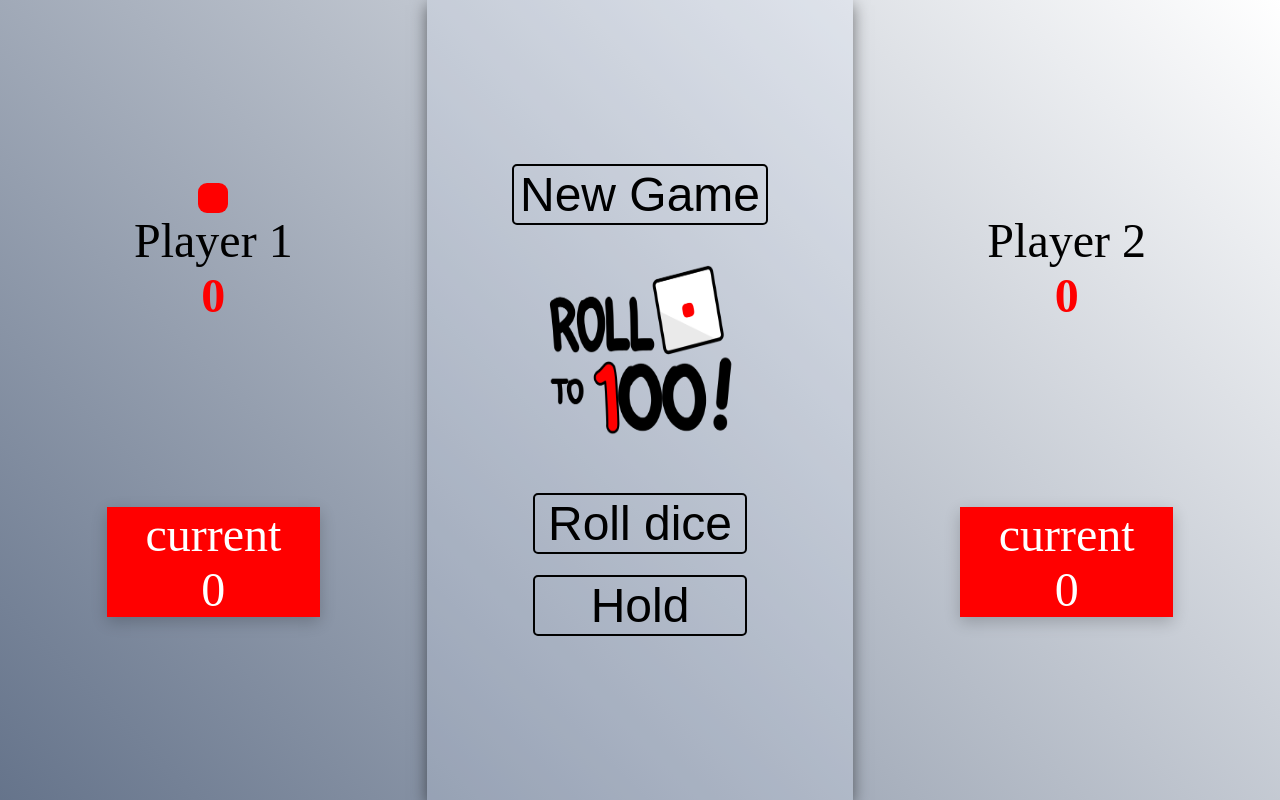
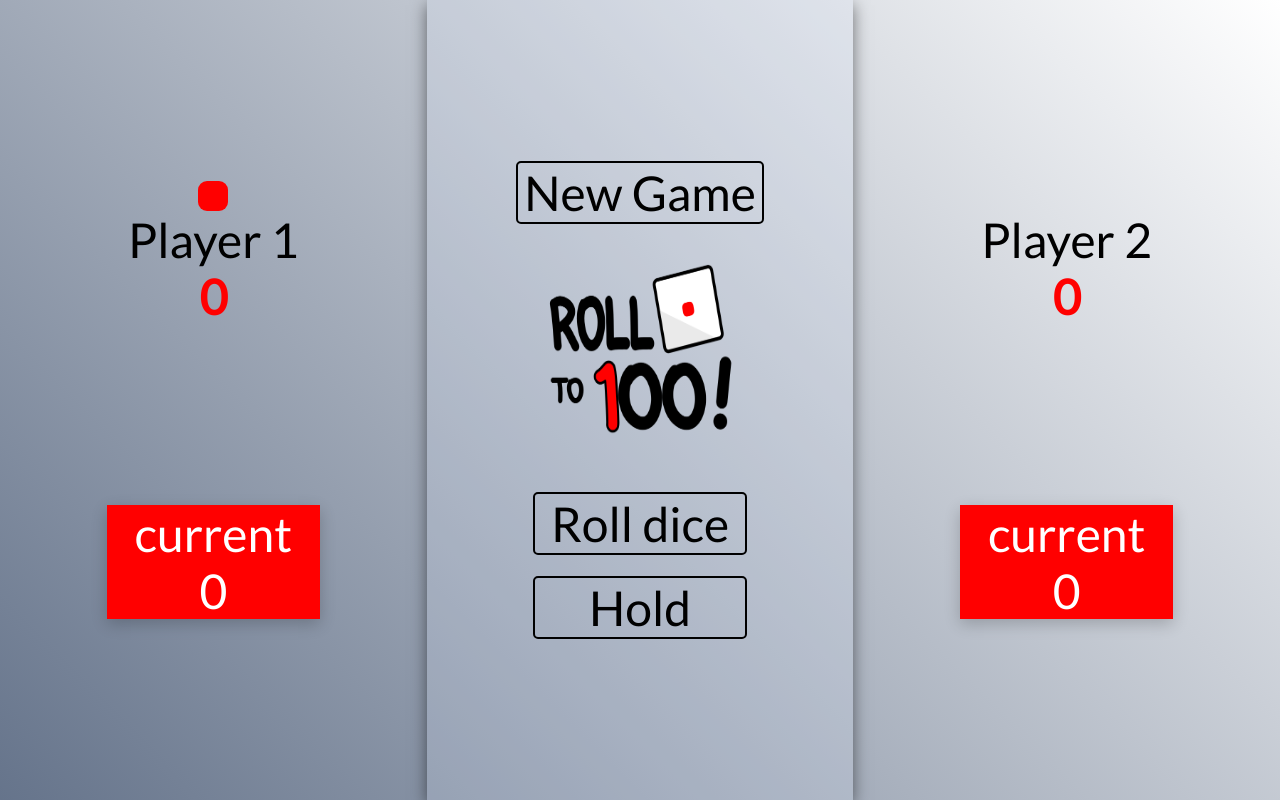
Before and after one commit to QiaoAn05/roll-to-100, a PHP site: page / in a window 1280 px wide. Run offline with PHP 8.4, Linux system fonts and the light colour scheme.

Commit message:
add the lato font-family

```diff
--- a/style.css
+++ b/style.css
@@ -1,7 +1,10 @@
+@import url('https://fonts.googleapis.com/css2?family=Lato&display=swap');
+
 html, body {
   height: 100vh;
   width: 100%;
   margin: 0;
+  font-family: 'Lato', sans-serif;
 }
 
 .container {
@@ -67,6 +70,7 @@ img {
     border-radius: 5px;
     cursor: pointer;
     background: transparent;
+    font-family: 'Lato', sans-serif;
   }
 
   button:hover {
```
